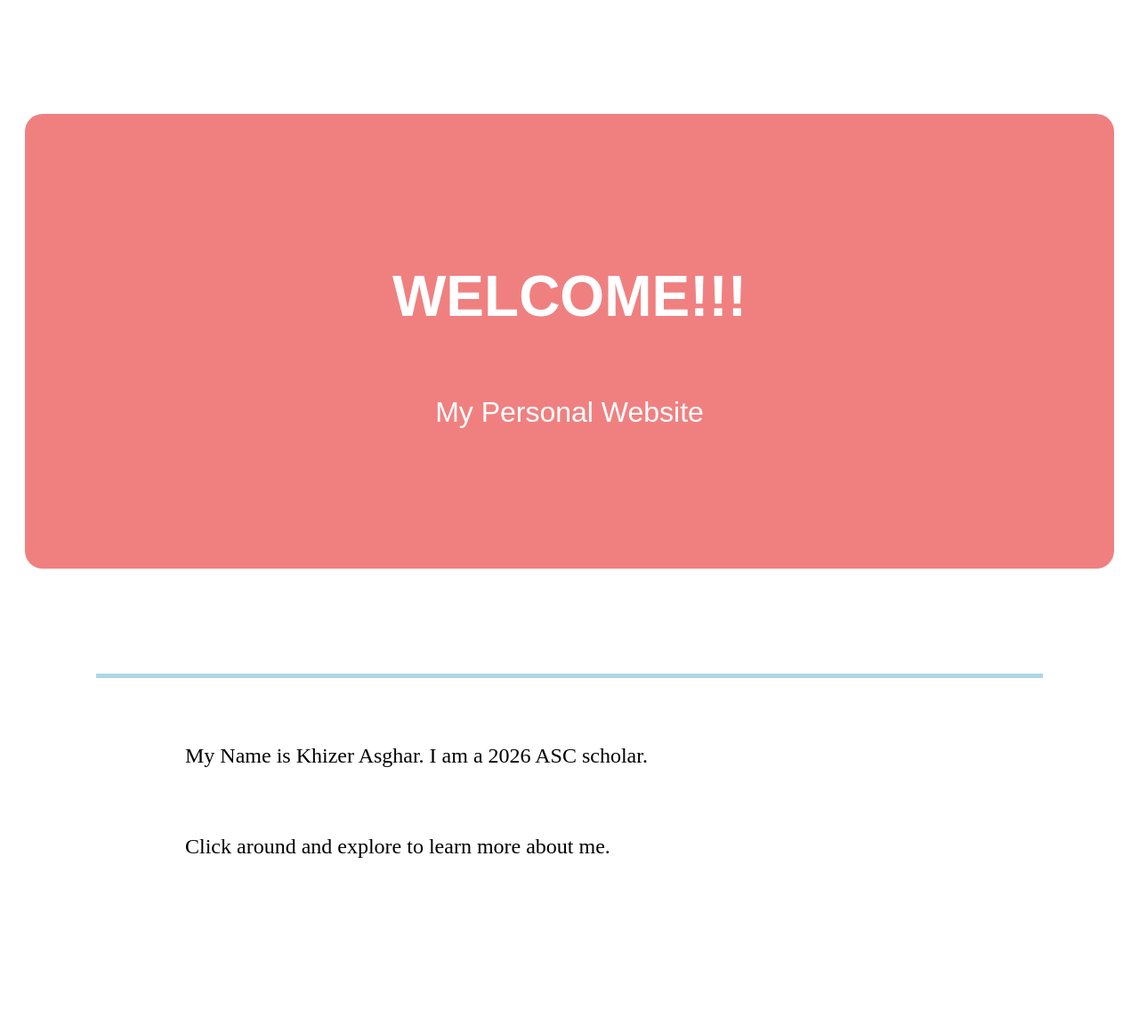
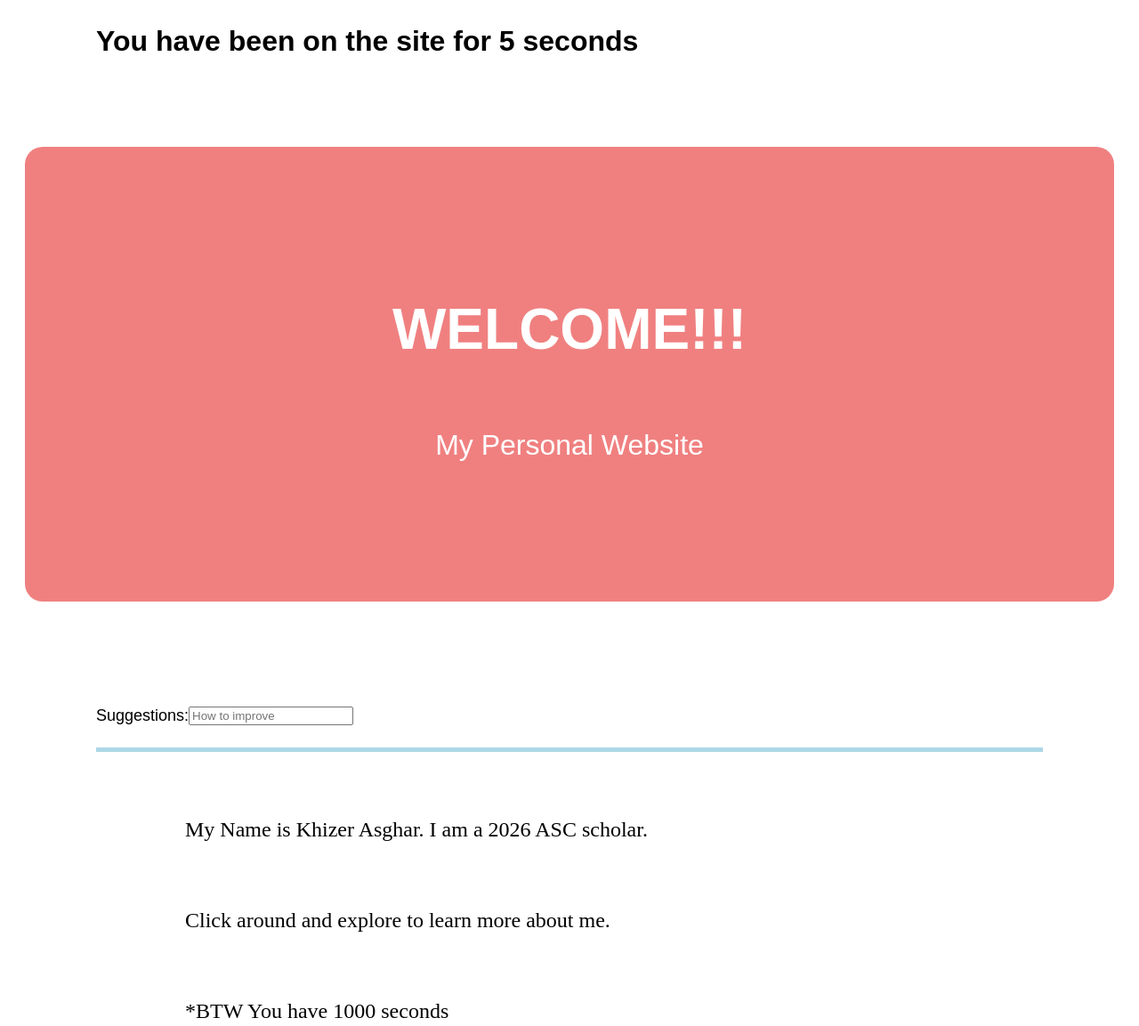
Before and after one commit to khizer16/MyPersonalWebsite, a plain HTML site: page index.html in a window 1280 px wide. Shown: the part 160-1313 px from the top of the page at 89% size. Before the commit the page ends 1157 px from the top, so only its background shows below. Drawn offline with Linux system fonts and the light colour scheme.

Commit message:
revamped website

```diff
--- a/index.html
+++ b/index.html
@@ -5,6 +5,7 @@
     <meta name="viewport" content="width=device-width, initial-scale=1.0">
     <title>My Personal Website</title>
     <link rel="stylesheet" href="style.css">
+    <script src="script.js" defer></script>
 </head>
 <body>
 
@@ -24,16 +25,27 @@
 
     </div>
 
+    <div id="timer">
+        <h1>You have been on the site for <span id="time"></span> seconds</h1>
+    </div>
+
     <div class="intro">
     <h1>WELCOME!!!</h1>
     <p>My Personal Website</p>
     </div>
     <br>
 
+    <form id="comment">
+          <label for="title_input">Suggestions:</label>
+          <input type="text" id="title_input" placeholder="How to improve" />
+    </form>
+
     <div id=bottom>
         <p>My Name is Khizer Asghar. I am a 2026 ASC scholar.</p>
         <br>
-        <p>Click around and explore to learn more about me.</p></div>
+        <p>Click around and explore to learn more about me.</p>
+        <br>
+        <p>*BTW You have 1000 seconds</p></div>
 
 
 
--- /dev/null
+++ b/script.js
@@ -0,0 +1,57 @@
+let sign = document.getElementById('timer')
+let counterElement = document.getElementById("time");
+let time = 0
+let buttons = document.getElementsByClassName('navbar')
+time = localStorage.getItem('time',time)
+const comment = document.getElementById('comment')
+
+setInterval(function(){
+
+    time++
+
+
+    counterElement.textContent = time
+    localStorage.setItem('time',time)
+    console.log (localStorage.getItem('time',time))
+
+
+
+    if (time > 99){
+
+    counterElement.style.color = 'red'
+
+    }
+    else{
+    counterElement.style.color = 'black'
+    }
+
+
+    if (time > 499){
+    sign.innerHTML = "You have been here for " + time + " seconds it is now time to leave."
+    sign.style.fontFamily = 'arial';
+    sign.style.fontSize = '100px'
+    sign.style.color= 'red'
+    }
+
+    if (time > 999){
+            alert("Error code: 0x80070005 - Connection Lost.");
+            alert("Warning: Memory dump initiated.");
+            alert("System recovery failed. Please refresh the page.");
+
+    }
+
+    comment.addEventListener('submit', function (event) {
+
+
+    });
+
+
+
+}, 1000)
+
+comment.addEventListener('submit', function (event) {
+
+  event.preventDefault();
+  alert("No I'm not doing that.");
+
+});
--- a/style.css
+++ b/style.css
@@ -19,7 +19,7 @@
     display: flex;
     flex-direction: column;
     align-items: center;
-    margin-top:200px;
+    margin-top:100px;
     padding-top: 125px;
     padding-bottom:125px;
     padding-left: 100px;
@@ -39,7 +39,7 @@
     color:black;
     border-top: 5px solid lightblue;
     padding-top: 50px;
-    margin-top: 100px;
+    margin-top: 25px;
     margin-left:100px;
     margin-right:100px;
     padding-left: 100px;
@@ -65,3 +65,18 @@ a, a:link, a:visited, a:hover, a:active {
 img{
     height:400px;
 }
+
+#timer{
+    margin-top: 100px;
+    padding-left: 100px;
+   font-family: Arial, Helvetica, sans-serif;
+}
+
+#comment{
+    display:flex;
+    margin-left: 100px;
+    font-family: Arial, Helvetica, sans-serif;
+    font-size:large;
+    margin-top: 100px;
+
+}
```
Also changed, not shown: about.html (+5 -0 lines), challenges.html (+5 -0 lines), contact.html (+6 -0 lines).
